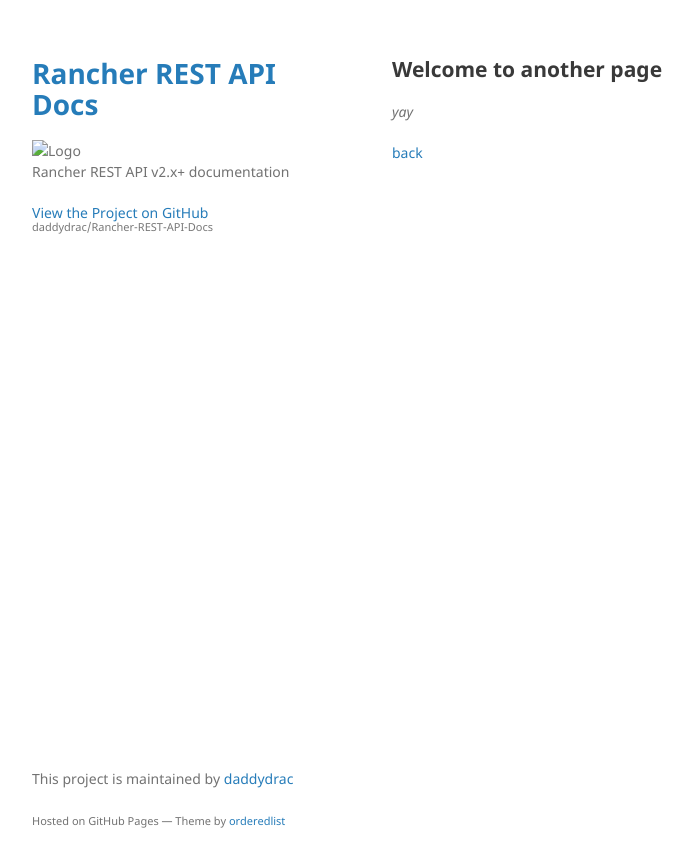
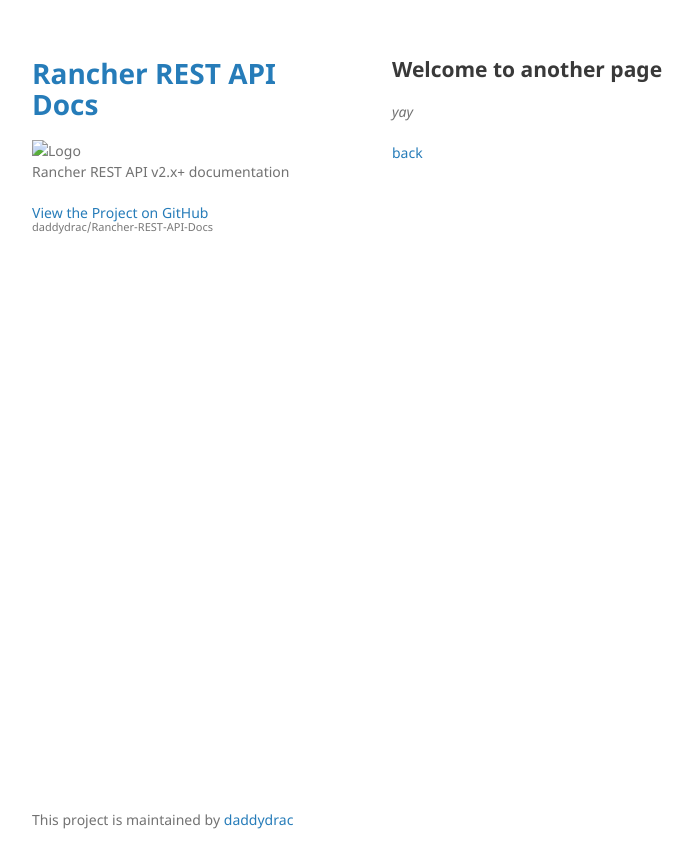
Before and after one commit to daddydrac/Rancher-REST-API-Docs, a Jekyll site: the page built from another-page.md, in a window 1280 px wide. Shown: the top 868 px of the page, without its empty margins (178-871 px from the left). Built offline with Jekyll 4.4.1, drawn with Linux system fonts in a browser that asks for light colours; our own code applies the rules of GitHub Pages for plain Markdown files.

Commit message:
Update default.html

```diff
--- a/_layouts/default.html
+++ b/_layouts/default.html
@@ -30,13 +30,6 @@
         <p class="view"><a href="{{ site.github.owner_url }}">View My GitHub Profile</a></p>
         {% endif %}
 
-        {% if site.show_downloads %}
-        <ul class="downloads">
-          <li><a href="{{ site.github.zip_url }}">Download <strong>ZIP File</strong></a></li>
-          <li><a href="{{ site.github.tar_url }}">Download <strong>TAR Ball</strong></a></li>
-          <li><a href="{{ site.github.repository_url }}">View On <strong>GitHub</strong></a></li>
-        </ul>
-        {% endif %}
       </header>
       <section>
 
@@ -47,7 +40,6 @@
         {% if site.github.is_project_page %}
         <p>This project is maintained by <a href="{{ site.github.owner_url }}">{{ site.github.owner_name }}</a></p>
         {% endif %}
-        <p><small>Hosted on GitHub Pages &mdash; Theme by <a href="https://github.com/orderedlist">orderedlist</a></small></p>
       </footer>
     </div>
     <script src="{{ "/assets/js/scale.fix.js" | relative_url }}"></script>
```
